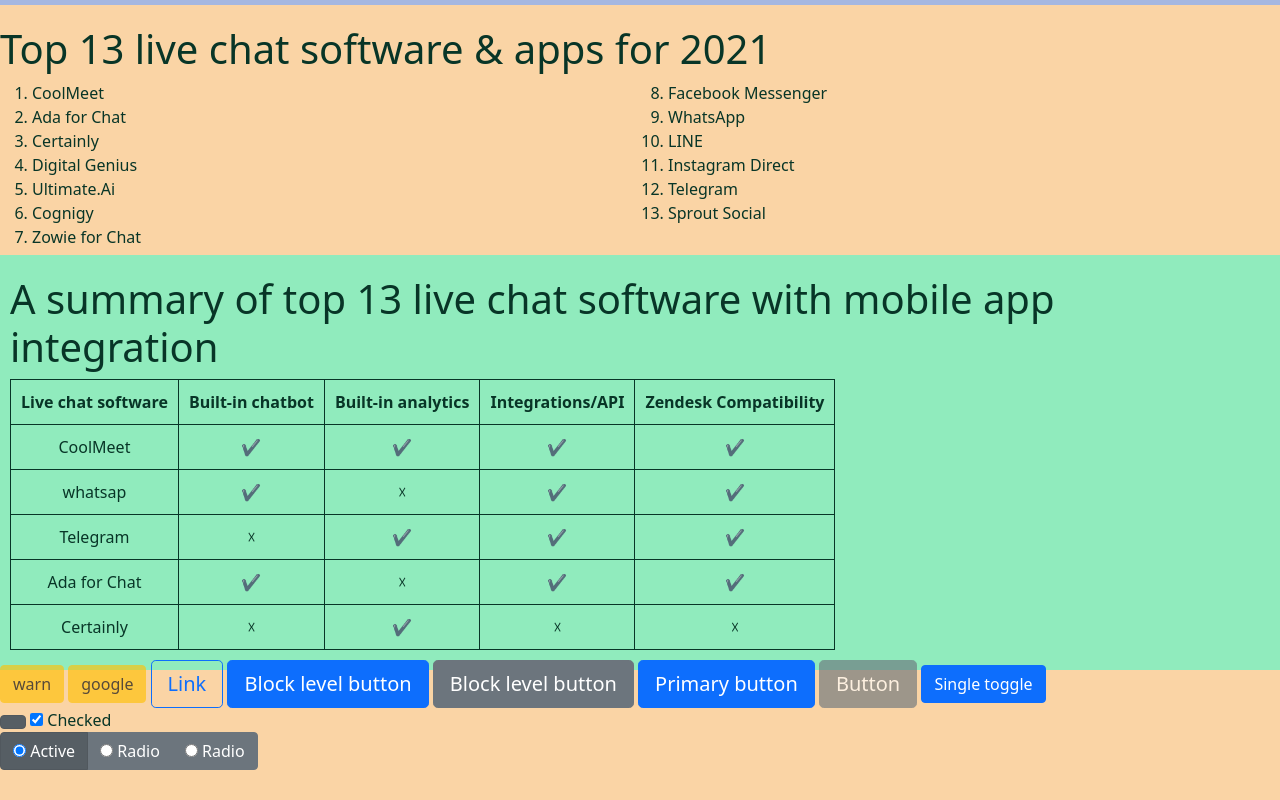
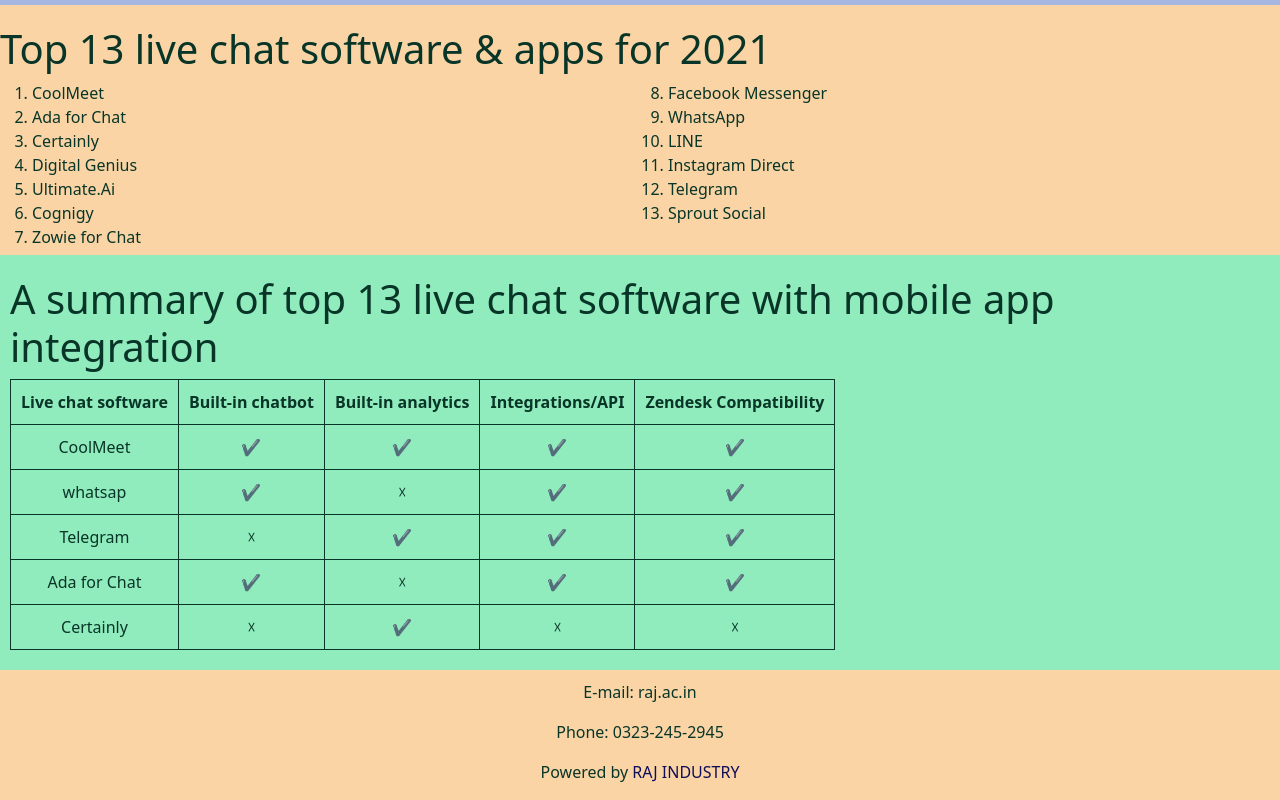
Before and after one commit to rajsabal/1-11-2021, a plain HTML site: page index.html in a window 1280 px wide. Shown: the part 1702-2502 px from the top of the page. Before the commit the page ends 2472 px from the top, so only its background shows below. Drawn offline with nearby package versions, Linux system fonts and the light colour scheme.

Commit message:
Update index.html

```diff
--- a/index.html
+++ b/index.html
@@ -1,3 +1,4 @@
+<!-- https://www.zendesk.com/service/messaging/live-chat/?from=zp -->
 <!DOCTYPE html>
 <html lang="en">
 
@@ -27,14 +28,14 @@
 
     <dev class="header1">
         <nav class="navbar navbar-expand-lg navbar-light bg-light ">
-            <a class="navbar-brand" href="">brand</a>
+            <!-- <a class="navbar-brand" href="">brand</a> -->
             <button class="navbar-toggler" type="button" data-toggle="collapse" data-target="#btn"
                 aria-controls="navbarSupportedContent" aria-expanded="false" aria-label="Toggle navigation">
                 <span class="navbar-toggler-icon"></span>
             </button>
 
             <div class="collapse navbar-collapse" id="btn">
-                <ul class=" navbar-nav mr-auto">
+                <ul class=" navbar-nav ml-auto">
                     <li class="nav-item">
                         <a class="nav-link" href="">Sign in</a>
                     </li>
@@ -220,31 +221,15 @@
             </tr>
         </table>
     </div>
-    <a role="button" class="btn btn-warning btn-block disabled " href="" disabled>warn</a>
-    <button class="btn btn-warning " href="www.goolgle.com" type="button" disabled>google</button>
-    <a class="btn btn-outline-primary btn-lg " href="#" role="button" disabled>Link</a>
-    <button type="button" class="btn btn-primary btn-lg btn-block">Block level button</button>
-    <button type="button" class="btn btn-secondary btn-lg btn-block">Block level button</button>
-    <button type="button" class="btn btn-lg btn-primary">Primary button</button>
-    <button type="button" class="btn btn-secondary btn-lg" disabled>Button</button>
-    <button type="button" class="btn btn-primary" data-toggle="button" aria-pressed="false" autocomplete="off">
-        Single toggle
-    </button>
-    <div class="btn-group-toggle" data-toggle="buttons">
-        <label class="btn btn-secondary active"></label>
-        <input type="checkbox" checked autocomplete="off"> Checked
-        </label>
+    <div class="footer">
+        <p class="f">E-mail: raj.ac.in</p>
+        <p class="f">Phone: 0323-245-2945</p>
+        <p class="p" >Powered by</p>
+        <a class=" nav-link pow">RAJ INDUSTRY</a>
     </div>
-    <div class="btn-group btn-group-toggle" data-toggle="buttons">
-        <label class="btn btn-secondary active">
-            <input type="radio" name="options" id="option1" autocomplete="off" checked> Active
-        </label>
-        <label class="btn btn-secondary">
-            <input type="radio" name="options" id="option2" autocomplete="off"> Radio
-        </label>
-        <label class="btn btn-secondary">
-            <input type="radio" name="options" id="option3" autocomplete="off"> Radio
-        </label>
+
+
+
 </body>
 
 </html>
```
